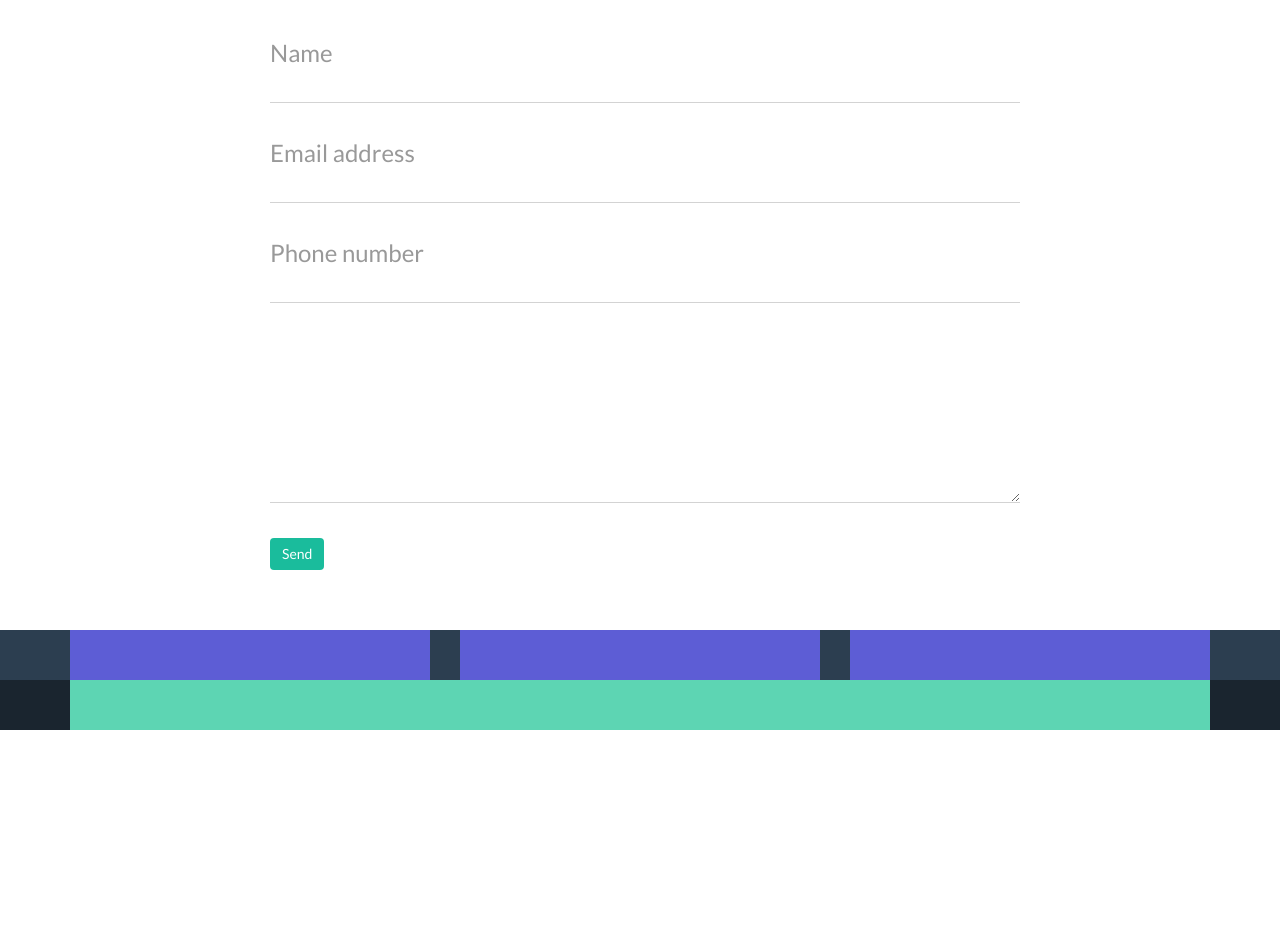
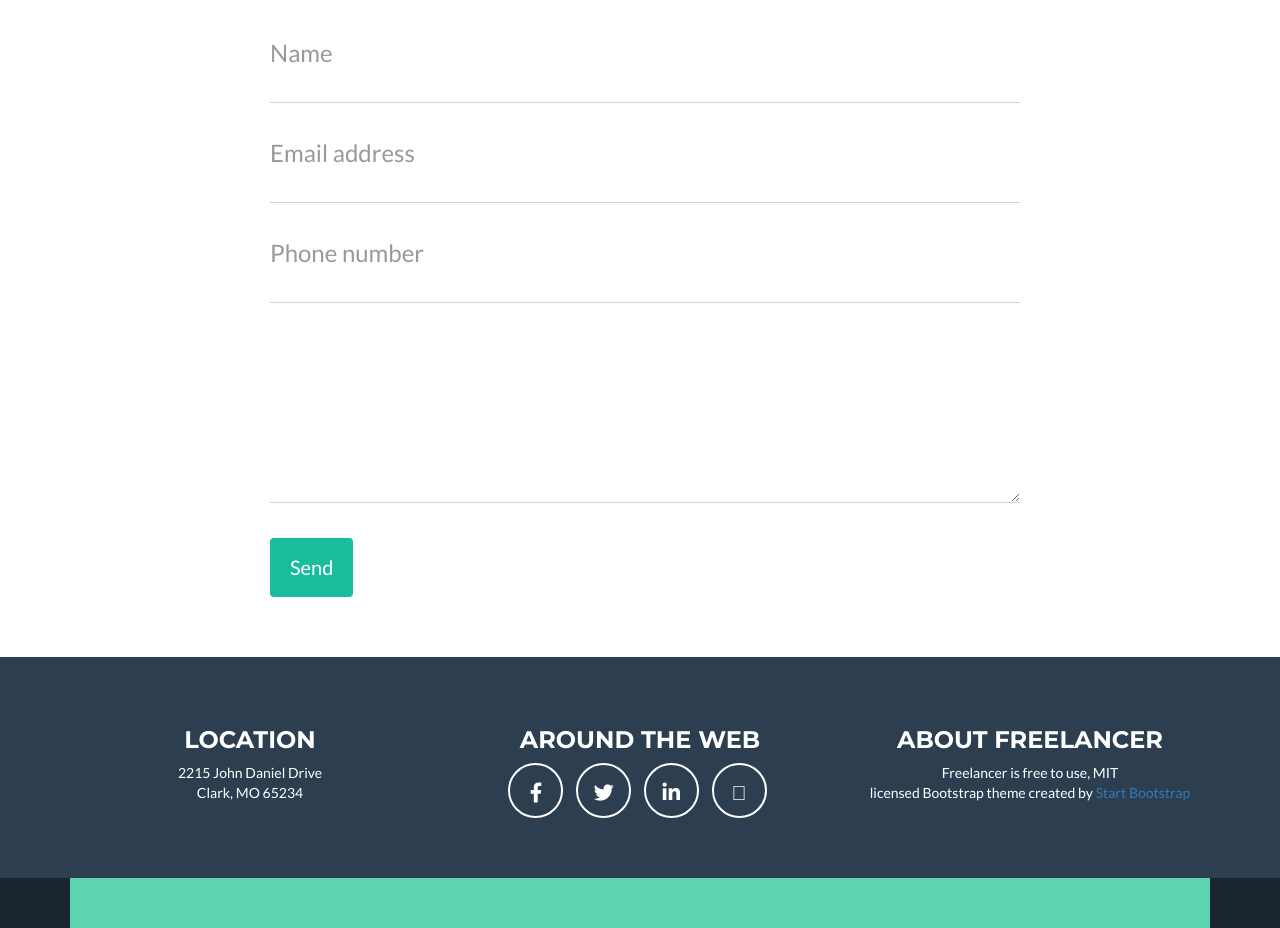
Before and after one commit to Giuliaguerrazzi/html-css-bootstrap-freelancer, a plain HTML site: page index.html in a window 1280 px wide. Shown: the part 2020-2948 px from the top of the page. Before the commit the page ends 2750 px from the top, so only its background shows below. Drawn offline with nearby package versions, Linux system fonts and the light colour scheme.

Commit message:
add footer

```diff
--- a/index.html
+++ b/index.html
@@ -207,19 +207,38 @@
     </section>
 
     <!-- Footer -->
-    <footer>
+    <footer class='text-center'>
       <div class="container">
         <div class="row">
           <div class="col-xs-12 col-sm-6 col-md-4">
             <div class="box7">
+              <h3>Location</h3>
+              <p>2215 John Daniel Drive <br> Clark, MO 65234 </p>
             </div>
           </div>
           <div class="col-xs-12 col-sm-6 col-md-4">
             <div class="box7">
+              <h3>Around the web</h3>
+              <ul class='social list-inline'>
+                <li>
+                  <a href="#"><i class="fab fa-facebook-f"></i></a>
+                </li>
+                <li>
+                  <a href="#"><i class="fab fa-twitter"></i></a>
+                </li>
+                <li>
+                  <a href="#"><i class="fab fa-linkedin-in"></i></a>
+                </li>
+                <li>
+                  <a href="#"><i class="fal fa-basketball-ball"></i></a>
+                </li>
+              </ul>
             </div>
           </div>
           <div class="col-xs-12 col-sm-6 col-sm-offset-3 col-md-4 col-md-offset-0">
             <div class="box7">
+              <h3>About Freelancer</h3>
+              <p>Freelancer is free to use, MIT<br> licensed Bootstrap theme created by <a href="#">Start Bootstrap</a> </p>
             </div>
           </div>
         </div>
--- a/style.css
+++ b/style.css
@@ -229,6 +229,8 @@ margin: 60px 60px;
 .btn-primary {
   background: #1abc9c;
   border: 0;
+  font-size: 20px;
+  padding: 15px 20px;
 }
 
 .btn-primary:hover {
@@ -272,12 +274,22 @@ margin: 60px 60px;
 /* Footer */
 footer {
   background: #2c3e50;
-}
-.box7 {
-  height: 50px;
-  background: #5d5dd5;
+  color: #fff;
+ padding: 50px 0;
 }
 
+.box7 {
+}
+
+.social i {
+  color: #fff;
+  width: 55px;
+  height: 55px;
+  line-height: 55px;
+  font-size: 20px;
+  border-radius: 50%;
+  border: 2px solid #fff;
+}
 /* Copyright */
 .copyright {
   background: #1a252f;
```
